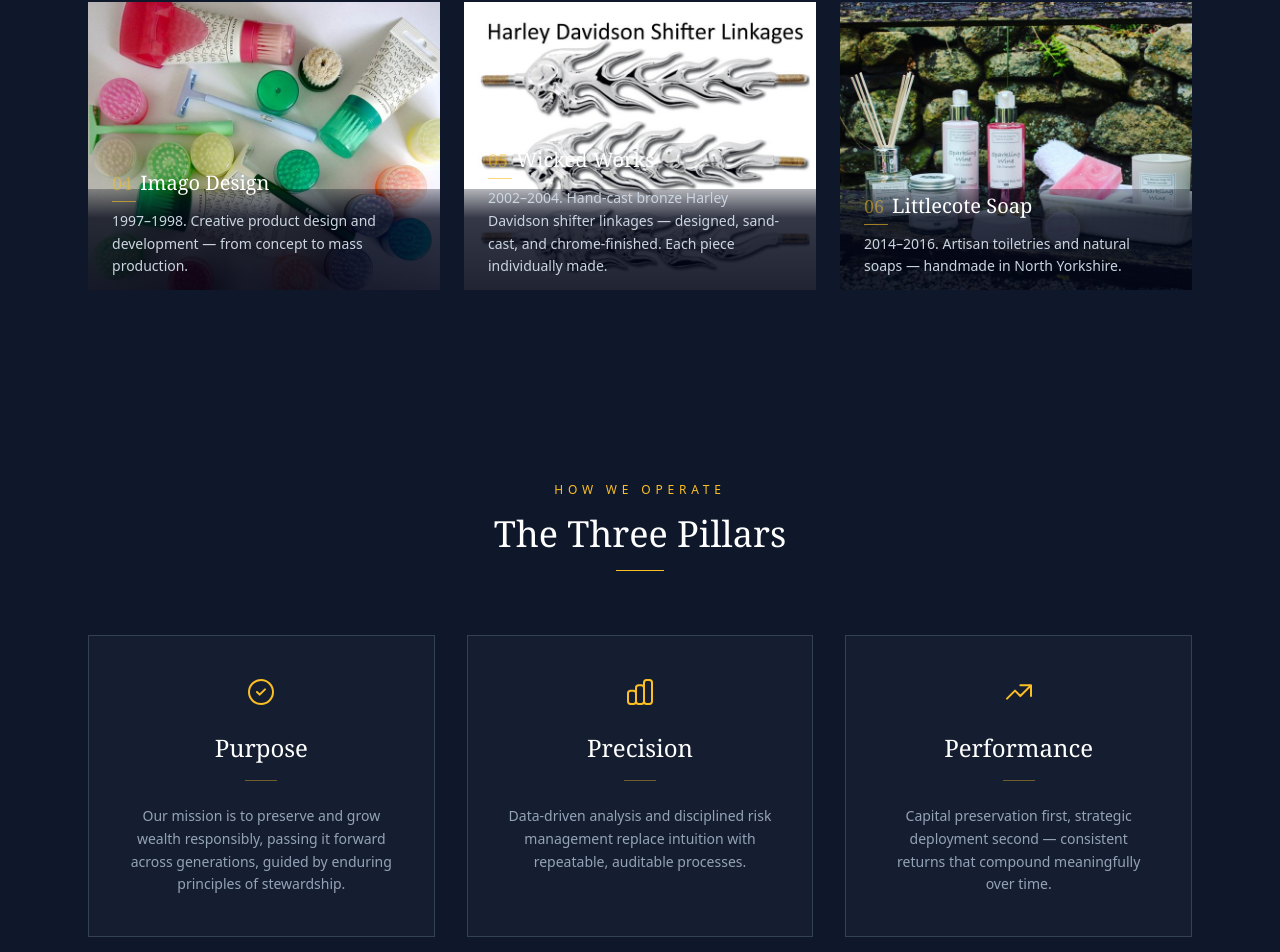
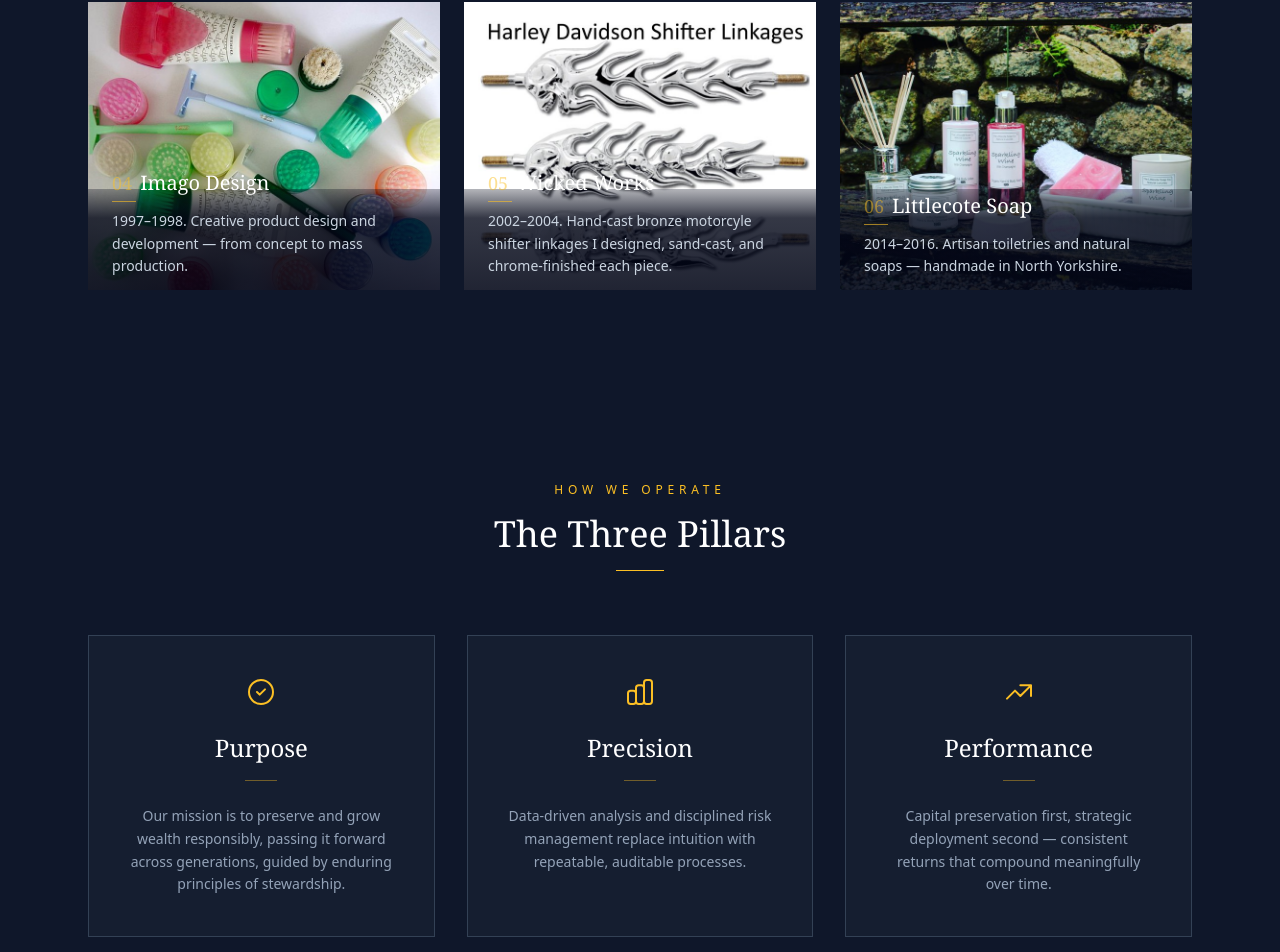
Before and after one commit to brianbarghout/3p-alpha-website, a React (Vite) app: page / in a window 1280 px wide. Shown: the part 2518-3470 px from the top of the page. Built offline with nearby package versions, Linux system fonts and the light colour scheme.

Commit message:
Update Wicked Works description

```diff
--- a/src/main.jsx
+++ b/src/main.jsx
@@ -27,7 +27,7 @@ const COMPANIES = [
   },
   {
     name: 'Wicked Works',
-    description: '2002–2004. Hand-cast bronze Harley Davidson shifter linkages — designed, sand-cast, and chrome-finished. Each piece individually made.',
+    description: '2002–2004. Hand-cast bronze motorcyle shifter linkages I designed, sand-cast, and chrome-finished each piece.',
     image: '/images/wickedworks.jpg',
   },
   {
```
